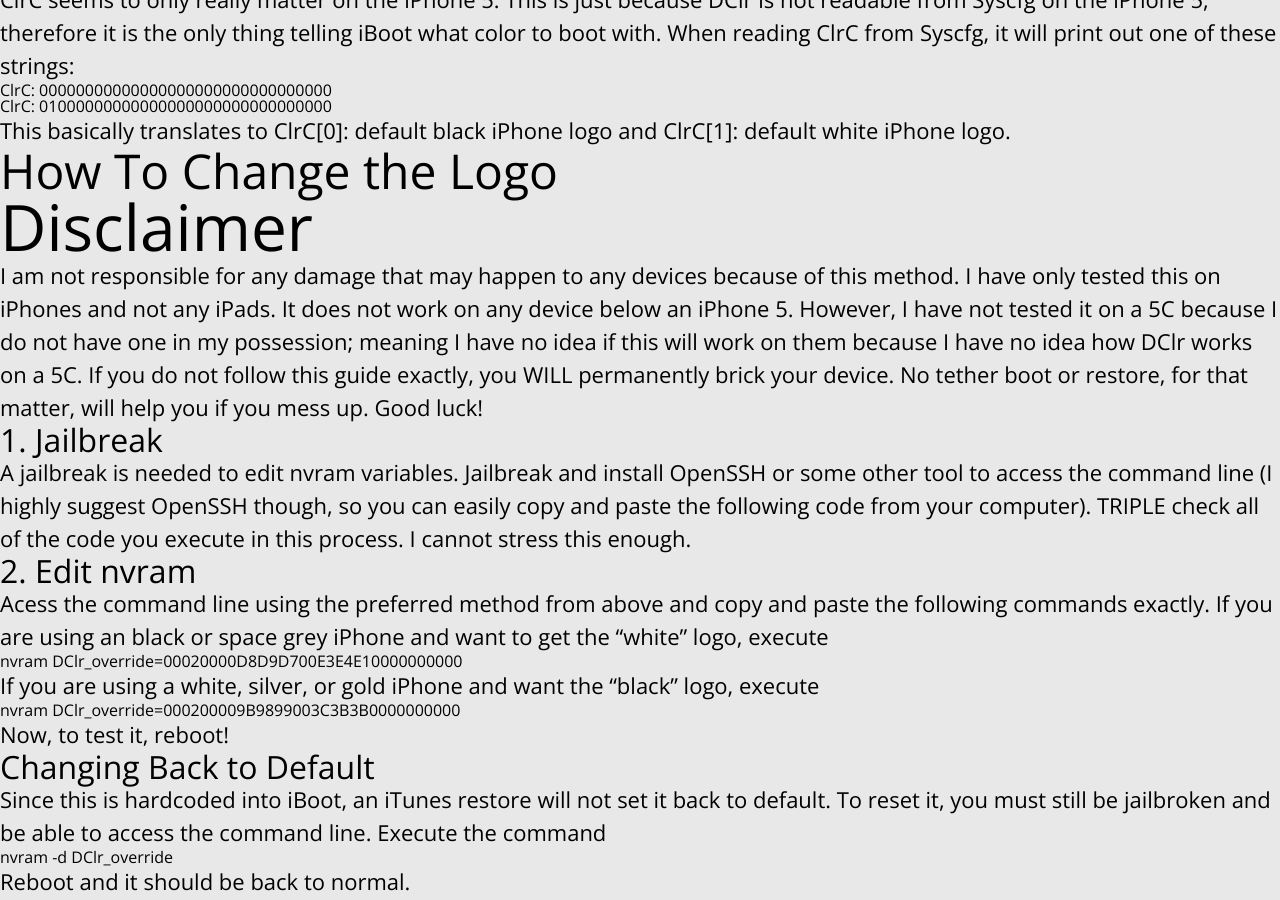
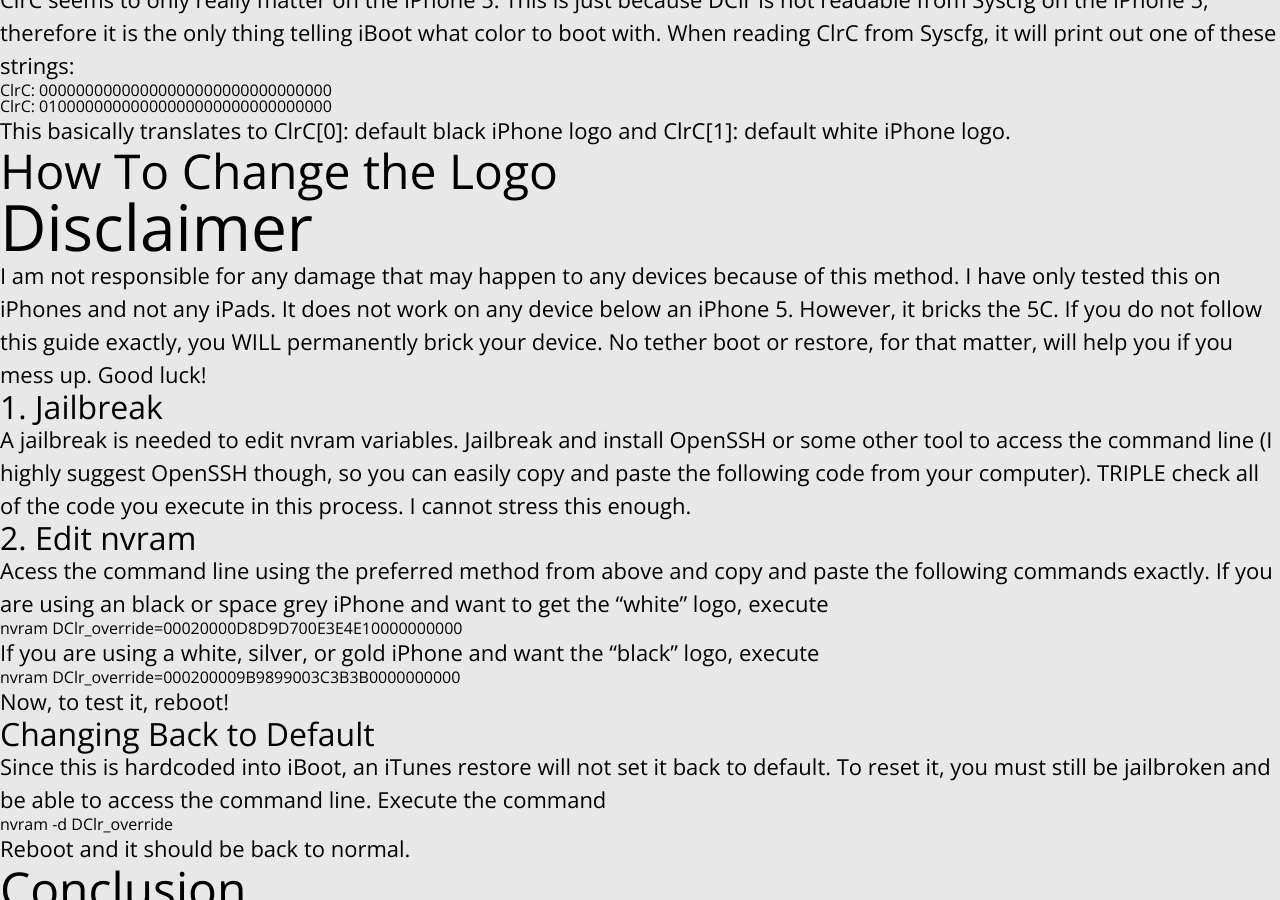
Before and after one commit to dayt0n/dayt0n.github.io, a Jekyll site: the page built from _posts/2015-02-10-dclr-override.md, in a window 1280 px wide and 900 px high, scrolled down 4288 px. Built offline with Jekyll 4.4.1, drawn with Linux system fonts in a browser that asks for light colours; comment, search, counter and statistics services are not loaded.

Commit message:
Added 5C brick info

```diff
--- a/_posts/2015-02-10-dclr-override.md
+++ b/_posts/2015-02-10-dclr-override.md
@@ -31,7 +31,7 @@
 ## How To Change the Logo
 
 # Disclaimer
-I am not responsible for any damage that may happen to any devices because of this method. I have only tested this on iPhones and not any iPads. It does not work on any device below an iPhone 5. However, I have not tested it on a 5C because I do not have one in my possession; meaning I have no idea if this will work on them because I have no idea how DClr works on a 5C. If you do not follow this guide `exactly`, you WILL permanently brick your device. No tether boot or restore, for that matter, will help you if you mess up. Good luck!
+I am not responsible for any damage that may happen to any devices because of this method. I have only tested this on iPhones and not any iPads. It does not work on any device below an iPhone 5. `However, it bricks the 5C`. If you do not follow this guide `exactly`, you WILL permanently brick your device. No tether boot or restore, for that matter, will help you if you mess up. Good luck!
 
 ### 1. Jailbreak
 A jailbreak is needed to edit `nvram` variables. Jailbreak and install OpenSSH or some other tool to access the command line (I highly suggest OpenSSH though, so you can easily copy and paste the following code from your computer). TRIPLE check all of the code you execute in this process. I cannot stress this enough.
```
